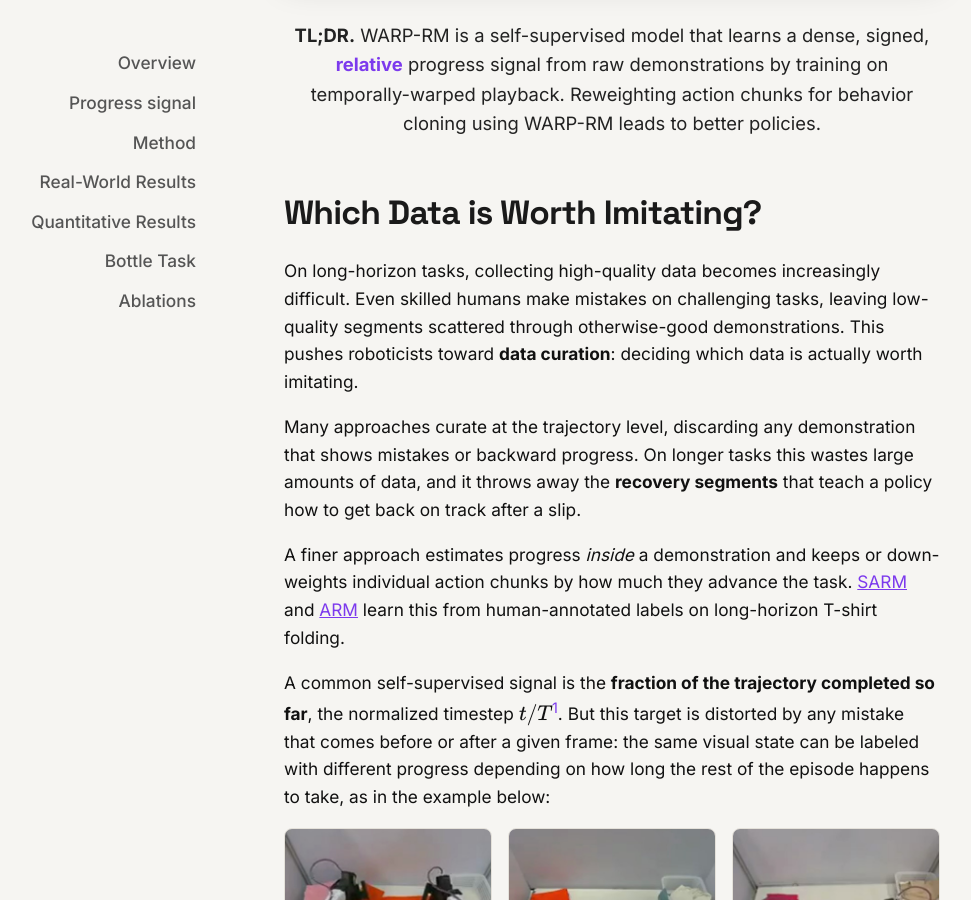
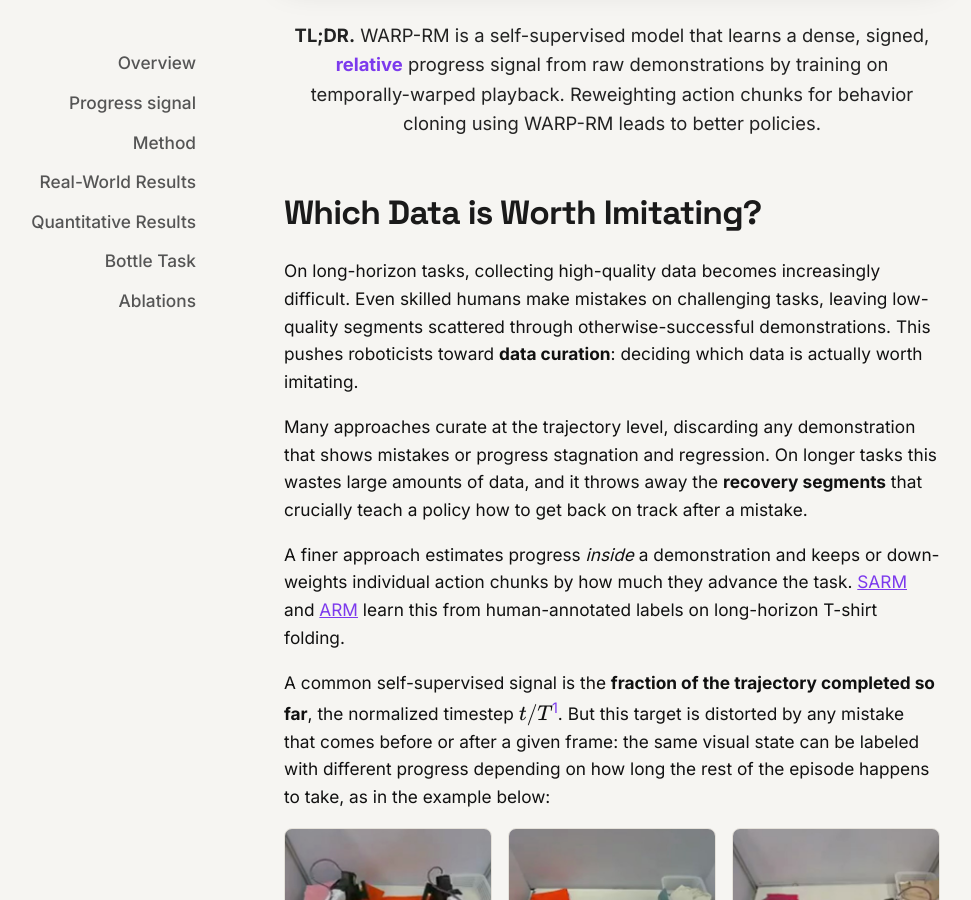
Before and after one commit to uynitsuj/uynitsuj.github.io, a Jekyll site: the page warp-rm/index.html, which Jekyll copies as it is, in a window 1280 px wide and 900 px high, scrolled down 915 px. Shown: the whole window, without its empty margins (28-999 px from the left). Built offline with Jekyll 4.4.1, drawn with Linux system fonts in a browser that asks for light colours.

Commit message:
tweak wording

```diff
--- a/warp-rm/index.html
+++ b/warp-rm/index.html
@@ -706,13 +706,13 @@
       <p>
         On long-horizon tasks, collecting high-quality data becomes increasingly difficult. Even skilled
         humans make mistakes on challenging tasks, leaving low-quality segments scattered through
-        otherwise-good demonstrations. This pushes roboticists toward <b>data curation</b>: deciding which
+        otherwise-successful demonstrations. This pushes roboticists toward <b>data curation</b>: deciding which
         data is actually worth imitating.
       </p>
       <p>
         Many approaches curate at the trajectory level, discarding any demonstration that shows
-        mistakes or backward progress. On longer tasks this wastes large amounts of data, and it throws away
-        the <b>recovery segments</b> that teach a policy how to get back on track after a slip.
+        mistakes or progress stagnation and regression. On longer tasks this wastes large amounts of data, and it throws away
+        the <b>recovery segments</b> that crucially teach a policy how to get back on track after a mistake.
       </p>
       <p>
         A finer approach estimates progress <i>inside</i> a demonstration and keeps or down-weights individual
```
